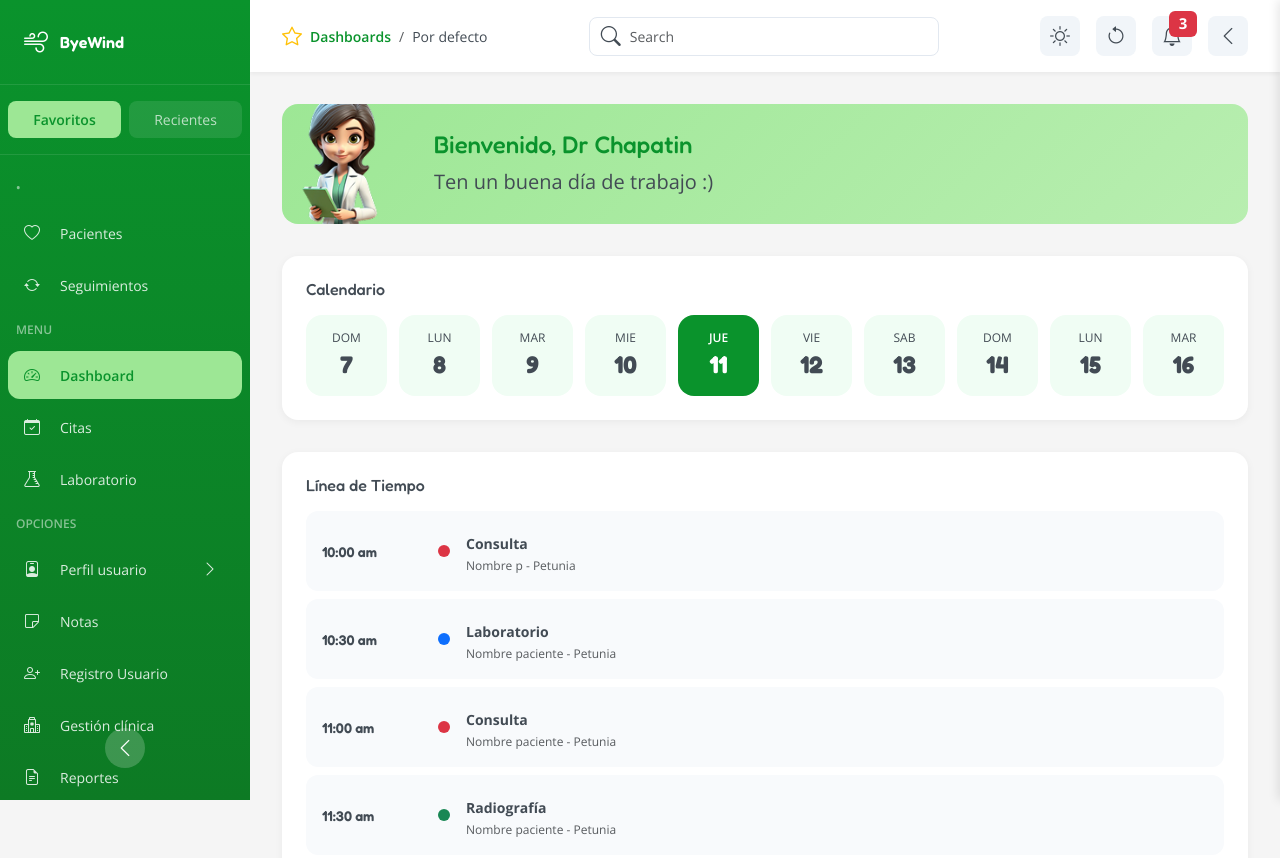
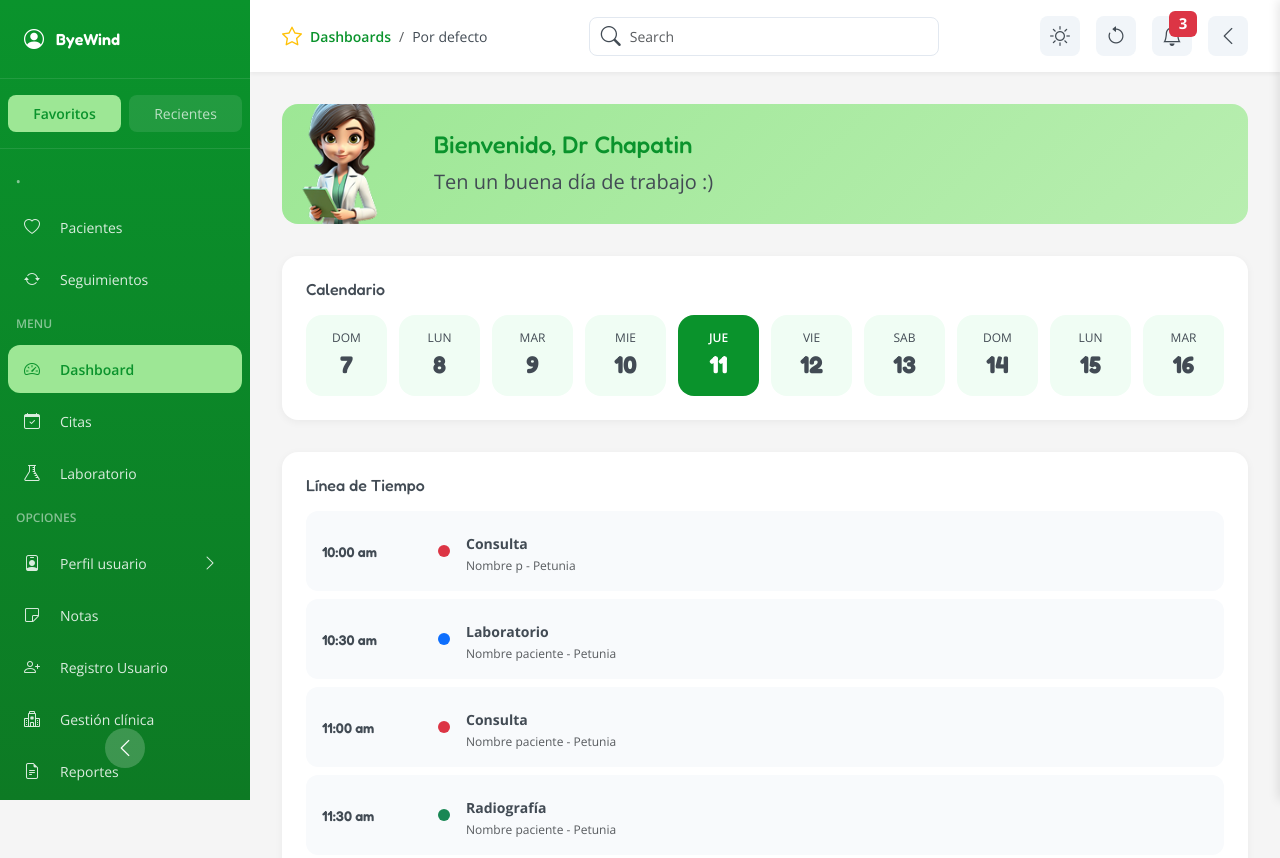
Before and after one commit to WilliamSanchezR/Proyecto-Formativo-Vetwilling, a plain HTML site: page dashBoard/veterinarias/dashBoard.html in a window 1280 px wide. Shown: the top 858 px of the page. Drawn offline with nearby package versions, Linux system fonts and the light colour scheme.

Commit message:
Correciones pequenas al logo en la barra izquierda y agregue una carpeta para el uso de una imagen

```diff
--- a/assets/dashBoard/veterinarias/styleDashBoard.css
+++ b/assets/dashBoard/veterinarias/styleDashBoard.css
@@ -93,8 +93,8 @@ h5, h6 { font-size: var(--fs-titulo4); }
     gap: 12px;
 }
 
-.marca-sidebar i {
-    font-size: var(--fs-titulo2);
+.marca-sidebar img {
+    font-size: 30px;
 }
 
 .texto-marca-sidebar {
--- a/dashBoard/veterinarias/dashBoard.html
+++ b/dashBoard/veterinarias/dashBoard.html
@@ -26,7 +26,7 @@
     <!-- BARRA LATERAL IZQUIERDA -->
     <div class="barra-lateral-izquierda" id="barraLateralIzquierda">
         <div class="marca-sidebar">
-            <i class="bi bi-wind"></i>
+            <i class="bi bi-person-circle"></i>
             <span class="texto-marca-sidebar">ByeWind</span>
         </div>
 
```
Also changed, not shown: assets/dashBoard/veterinarias/img/Avatar ByeWind.png (added).
